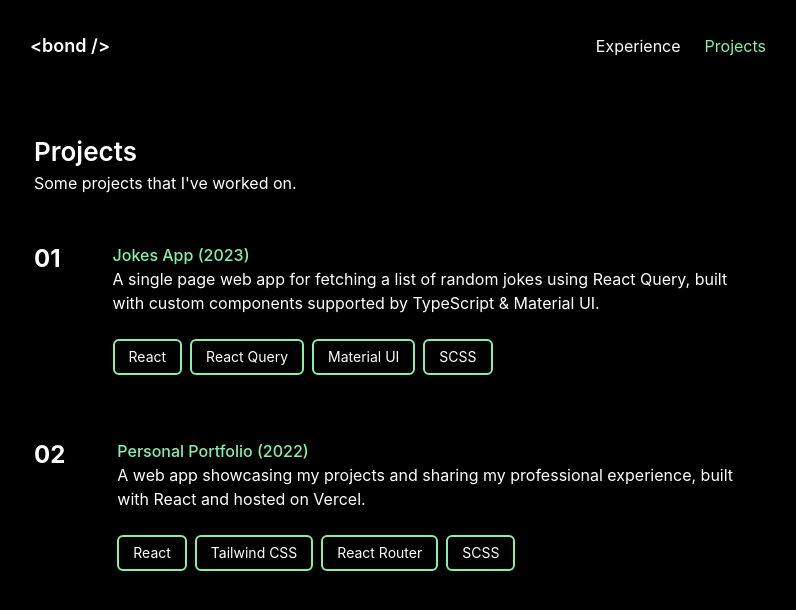
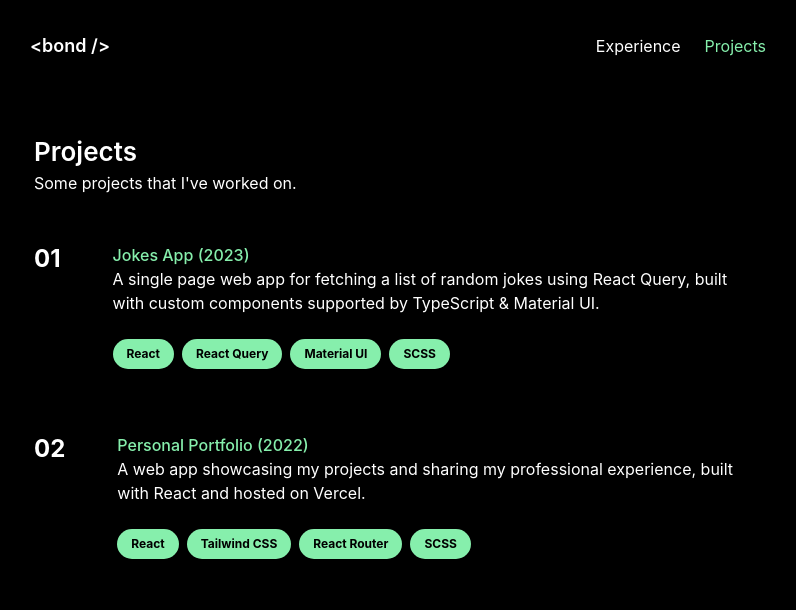
Before and after one commit to trinhbond/personal-portfolio, a React (Create React App) app: page /projects in a window 1280 px wide. Shown: the top 610 px of the page, without its empty margins (242-1038 px from the left). Built offline with nearby package versions, Linux system fonts and the light colour scheme.

Commit message:
Change tag size

```diff
--- a/src/pages/Projects.tsx
+++ b/src/pages/Projects.tsx
@@ -46,9 +46,9 @@ export const ProjectCard = (project: ProjectsProps) => (
         </Link>
         <p>{project.description}</p>
       </div>
-      <div className="flex flex-row gap-2 flex-wrap text-sm">
+      <div className="flex flex-row gap-2 flex-wrap text-[12px]">
         {project.tech.map((i) => (
-          <span className="flex-1 max-w-min whitespace-nowrap rounded-md text-center border-2 border-green-300 px-3.5 py-1.5">
+          <span className="flex-1 max-w-min whitespace-nowrap rounded-full text-center text-black font-bold bg-green-300 px-3.5 py-1.5">
             {i}
           </span>
         ))}
```
